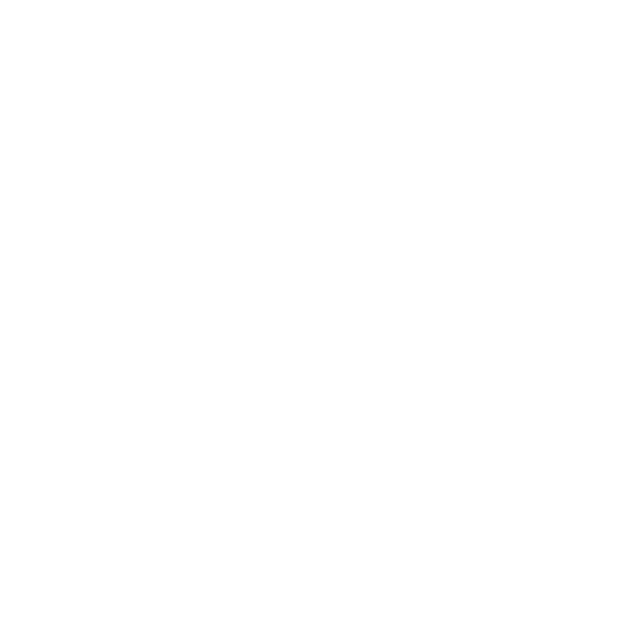
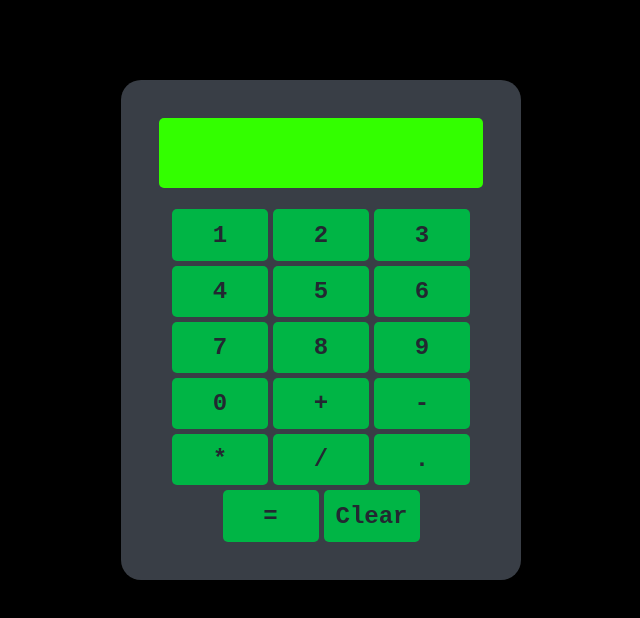
Before and after one commit to MDJAmin/iphone-style-basic-calculator-html-css-javascript, a plain HTML site: page index.html in a window 1280 px wide. Shown: the whole page, without its empty margins (319-959 px from the left). Drawn offline with Linux system fonts and the light colour scheme.

Commit message:
add some style

```diff
--- a/css/style.css
+++ b/css/style.css
@@ -0,0 +1,85 @@
+*{
+    padding: 0;
+    margin: 0;
+    box-sizing: border-box;
+}
+:root{
+    --primaryClr:#33ff00;
+    --secondaryClr:#00b545;
+    --thirdClr:#393E46;
+    --txtClr:#222831;
+}
+body{
+    background-color: black;
+}
+.calculator{
+    width: 400px;
+    margin: 80px auto;
+    display: flex;
+    flex-direction: column;
+    align-items: center;
+    background-color: var(--thirdClr);
+    height: 500px;
+    border-radius: 20px;
+    padding: 3%;
+    gap: 5%;
+}
+.calculator .screen{
+    width: 100%;
+    height: 18%;
+    background-color: var(--primaryClr);
+    border-radius: 5px;
+    color: var(--txtClr);
+    padding: 0 5%;
+}
+.screen #screen-txt{
+    width: 100%;
+    height: 100%;
+    display: flex;
+    align-items: center;
+    font-size: 28px;
+    overflow: hidden;
+    font-weight: 600;
+    font-family: 'Courier New', Courier, monospace;
+}
+.keys{
+    width: 100%;
+    display: flex;
+    gap:5px;
+    flex-wrap: wrap;
+    align-items: center;
+    justify-content: center;
+}
+.calculator button{
+    width:6rem;
+    height: 3.2rem;
+    border-radius: 5px;
+    border: none;
+    outline: none;
+    background-color: var(--secondaryClr);
+    color: var(--txtClr);
+    font-size: 24px;
+    font-weight: 600;
+    cursor: pointer;
+    font-family: 'Courier New', Courier, monospace;
+}
+/* .calculator i{
+    color: var(--txtClr);
+    font-size: 24px;
+    font-weight: 600;
+} */
+/* #point{
+    position: relative;
+}
+#point::after{
+    position: absolute;
+    font-family: "font awesome 5 free";
+    content: "\2e";
+    font-size: 50px;
+    top: -30%;
+    left: 0;
+    transform: translateX(40px);
+} */
+.btn-opacity{
+    opacity: .5;
+}
--- a/index.html
+++ b/index.html
@@ -1,7 +1,8 @@
 <!DOCTYPE html>
 <html lang="en">
   <head>
-    <meta charset="UTF-8">
+    <meta charset="UTF-8" />
+    <meta name="viewport" content="width=device-width, initial-scale=1.0" />
     <link
       rel="stylesheet"
       href="https://cdnjs.cloudflare.com/ajax/libs/font-awesome/6.5.2/css/all.min.css"
@@ -9,9 +10,35 @@
       crossorigin="anonymous"
       referrerpolicy="no-referrer"
     />
-    <title>Title</title>
+   <link rel="stylesheet" href="css/style.css">
+    <title>Calculator</title>
   </head>
   <body>
+    <section class="calculator">
+      <div class="screen">
+        <p id="screen-txt"></p>
+      </div>
+      <div class="keys">
+        <button class="num" id="1">1</button>
+        <button class="num" id="2">2</button>
+        <button class="num" id="3">3</button>
+        <button class="num" id="4">4</button>
+        <button class="num" id="5">5</button>
+        <button class="num" id="6">6</button>
+        <button class="num" id="7">7</button>
+        <button class="num" id="8">8</button>
+        <button class="num" id="9">9</button>
+        <button class="num" id="0">0</button>
+        <button id="plus">+</button>
+        <button id="minus">-</button>
+        <button id="Multiply">*</button>
+        <button id="divide">/</button>
+        <button id="point">.</button>
+        <button id="equal">=</button>
+        <button id="clear">Clear</button>
+      </div>
+    </section>
 
+    <script src="js/script.js"></script>
   </body>
 </html>
```
Lines whose indentation alone changed are shown as unchanged.
